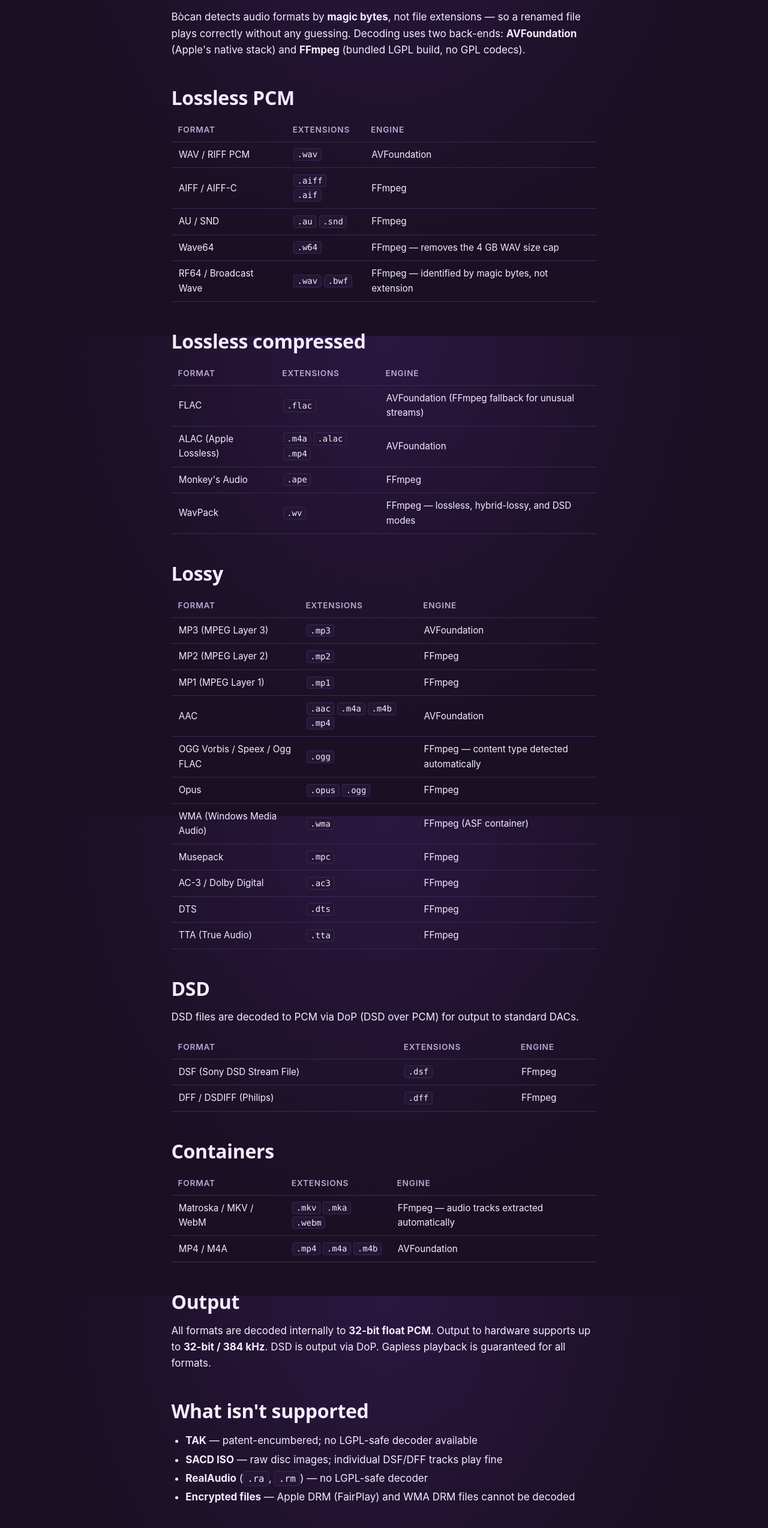
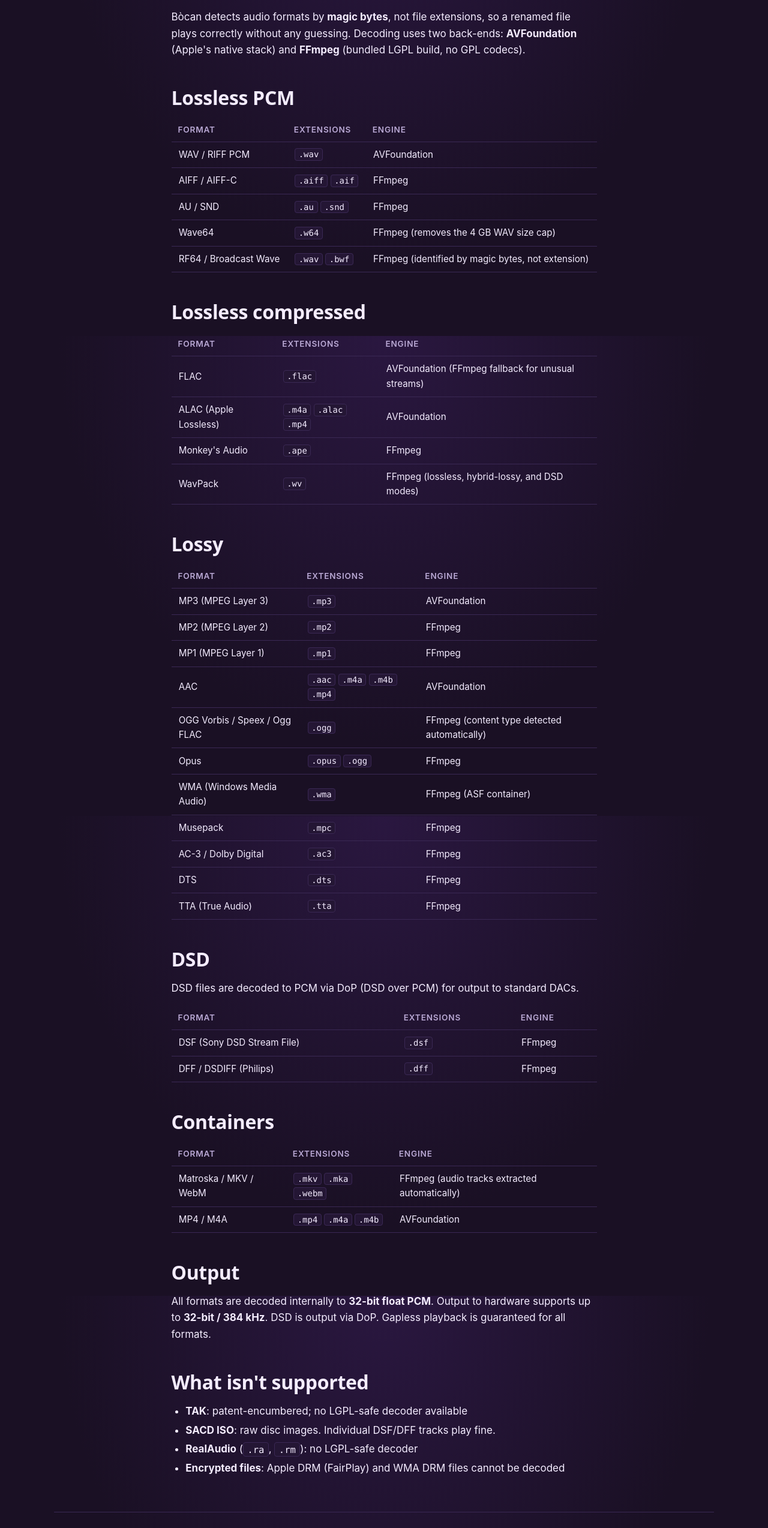
Before and after one commit to bocan/bocan-music, an Eleventy site: page website/src/formats.njk in a window 1280 px wide. Shown: the part 240-2787 px from the top of the page at 60% size. Built offline with nearby package versions, Linux system fonts and the light colour scheme; Eleventy itself is replaced by a stand-in of ours; files that its build step writes are made by us from their sources.

Commit message:
docs(website): remove em dashes from all website source files

```diff
--- a/website/src/_data/features.json
+++ b/website/src/_data/features.json
@@ -33,10 +33,10 @@
   },
   {
     "title": "Casts to AirPlay 2.",
-    "body": "Pick a HomePod, an Apple TV, or any AirPlay 2 speaker from the route button next to the transport. A live chip shows exactly where the audio is going — and updates automatically when you switch devices from Control Centre."
+    "body": "Pick a HomePod, an Apple TV, or any AirPlay 2 speaker from the route button next to the transport. A live chip shows exactly where the audio is going, and updates automatically when you switch devices from Control Centre."
   },
   {
     "title": "The Homer of music players.",
-    "body": "Every cool feature from iTunes 9, Winamp 5, Foobar2000, and Cog — without the bloat, without the spyware, without the cloud."
+    "body": "Every cool feature from iTunes 9, Winamp 5, Foobar2000, and Cog. Without the bloat, without the spyware, without the cloud."
   }
 ]
--- a/website/src/_data/site.json
+++ b/website/src/_data/site.json
@@ -1,7 +1,7 @@
 {
   "title": "Bòcan",
   "tagline": "A music player for people who still keep their CDs.",
-  "description": "A native macOS music player. Gapless. Lossless. Yours. Plays everything from FLAC and DSD to your dustiest MP3s — no cloud, no subscription, no telemetry.",
+  "description": "A native macOS music player. Gapless. Lossless. Yours. Plays everything from FLAC and DSD to your dustiest MP3s. No cloud, no subscription, no telemetry.",
   "url": "https://bocan.app",
   "lang": "en-GB",
   "author": "Chris Funderburg",
--- a/website/src/_includes/base.njk
+++ b/website/src/_includes/base.njk
@@ -3,7 +3,7 @@
   <head>
     <meta charset="utf-8" />
     <meta name="viewport" content="width=device-width, initial-scale=1" />
-    <title>{% if title %}{{ title }} — {{ site.title }}{% else %}{{ site.title }} — {{ site.tagline }}{% endif %}</title>
+    <title>{% if title %}{{ title }} | {{ site.title }}{% else %}{{ site.title }} | {{ site.tagline }}{% endif %}</title>
     <meta name="description" content="{{ description or site.description }}" />
     <meta name="theme-color" content="#1a1024" />
 
--- a/website/src/assets/css/main.css
+++ b/website/src/assets/css/main.css
@@ -1,4 +1,4 @@
-/* bocan.app — main stylesheet
+/* bocan.app: main stylesheet
  * Winamp-nostalgic but modern. Dark plum, neon spectrum, sharp edges.
  * No frameworks. No build step. Just CSS.
  */
--- a/website/src/credits.njk
+++ b/website/src/credits.njk
@@ -36,7 +36,7 @@
 
   <h2>The name</h2>
   <p>
-    <em>Bòcan</em> is Scottish Gaelic for a sprite or a hobgoblin — a small
+    <em>Bòcan</em> is Scottish Gaelic for a sprite or a hobgoblin, a small
     spirit said to live in the hearth. It seemed appropriate for something
     that lives quietly in your menu bar and plays you music.
   </p>
--- a/website/src/docs.njk
+++ b/website/src/docs.njk
@@ -52,7 +52,7 @@
   <p>
     Smart playlists support nested groups, all standard fields (artist,
     album, year, BPM, rating, play count, last played, date added, key, …),
-    and a "limit by" clause. Shuffle is reproducible per session — no
+    and a "limit by" clause. Shuffle is reproducible per session, no
     "shuffle" that mysteriously plays the same five tracks.
   </p>
 
--- a/website/src/download.njk
+++ b/website/src/download.njk
@@ -74,7 +74,7 @@
   <h2>Auto-update</h2>
   <p>
     {{ site.title }} ships with <a href="https://sparkle-project.org" rel="external noopener">Sparkle 2</a>.
-    It checks for updates daily by default — silently, in the background, with
+    It checks for updates daily by default, silently, in the background, with
     EdDSA-signed verification. Turn it off in Preferences if you don't want
     that. Choose the <em>Beta</em> channel if you want fresh paint and
     occasional broken windows.
--- a/website/src/formats.njk
+++ b/website/src/formats.njk
@@ -9,7 +9,7 @@
   <h1>Supported formats</h1>
   <p>
     {{ site.title }} detects audio formats by <strong>magic bytes</strong>,
-    not file extensions — so a renamed file plays correctly without any
+    not file extensions, so a renamed file plays correctly without any
     guessing. Decoding uses two back-ends:
     <strong>AVFoundation</strong> (Apple's native stack) and
     <strong>FFmpeg</strong> (bundled LGPL build, no GPL codecs).
@@ -39,12 +39,12 @@
       <tr>
         <td>Wave64</td>
         <td><code>.w64</code></td>
-        <td>FFmpeg — removes the 4&nbsp;GB WAV size cap</td>
+        <td>FFmpeg (removes the 4&nbsp;GB WAV size cap)</td>
       </tr>
       <tr>
         <td>RF64 / Broadcast Wave</td>
         <td><code>.wav</code> <code>.bwf</code></td>
-        <td>FFmpeg — identified by magic bytes, not extension</td>
+        <td>FFmpeg (identified by magic bytes, not extension)</td>
       </tr>
     </tbody>
   </table>
@@ -73,7 +73,7 @@
       <tr>
         <td>WavPack</td>
         <td><code>.wv</code></td>
-        <td>FFmpeg — lossless, hybrid-lossy, and DSD modes</td>
+        <td>FFmpeg (lossless, hybrid-lossy, and DSD modes)</td>
       </tr>
     </tbody>
   </table>
@@ -107,7 +107,7 @@
       <tr>
         <td>OGG Vorbis / Speex / Ogg FLAC</td>
         <td><code>.ogg</code></td>
-        <td>FFmpeg — content type detected automatically</td>
+        <td>FFmpeg (content type detected automatically)</td>
       </tr>
       <tr>
         <td>Opus</td>
@@ -174,7 +174,7 @@
       <tr>
         <td>Matroska / MKV / WebM</td>
         <td><code>.mkv</code> <code>.mka</code> <code>.webm</code></td>
-        <td>FFmpeg — audio tracks extracted automatically</td>
+        <td>FFmpeg (audio tracks extracted automatically)</td>
       </tr>
       <tr>
         <td>MP4 / M4A</td>
@@ -193,9 +193,9 @@
 
   <h2 id="not-supported">What isn't supported</h2>
   <ul>
-    <li><strong>TAK</strong> — patent-encumbered; no LGPL-safe decoder available</li>
-    <li><strong>SACD ISO</strong> — raw disc images; individual DSF/DFF tracks play fine</li>
-    <li><strong>RealAudio</strong> (<code>.ra</code>, <code>.rm</code>) — no LGPL-safe decoder</li>
-    <li><strong>Encrypted files</strong> — Apple DRM (FairPlay) and WMA DRM files cannot be decoded</li>
+    <li><strong>TAK</strong>: patent-encumbered; no LGPL-safe decoder available</li>
+    <li><strong>SACD ISO</strong>: raw disc images. Individual DSF/DFF tracks play fine.</li>
+    <li><strong>RealAudio</strong> (<code>.ra</code>, <code>.rm</code>): no LGPL-safe decoder</li>
+    <li><strong>Encrypted files</strong>: Apple DRM (FairPlay) and WMA DRM files cannot be decoded</li>
   </ul>
 </div>
```
